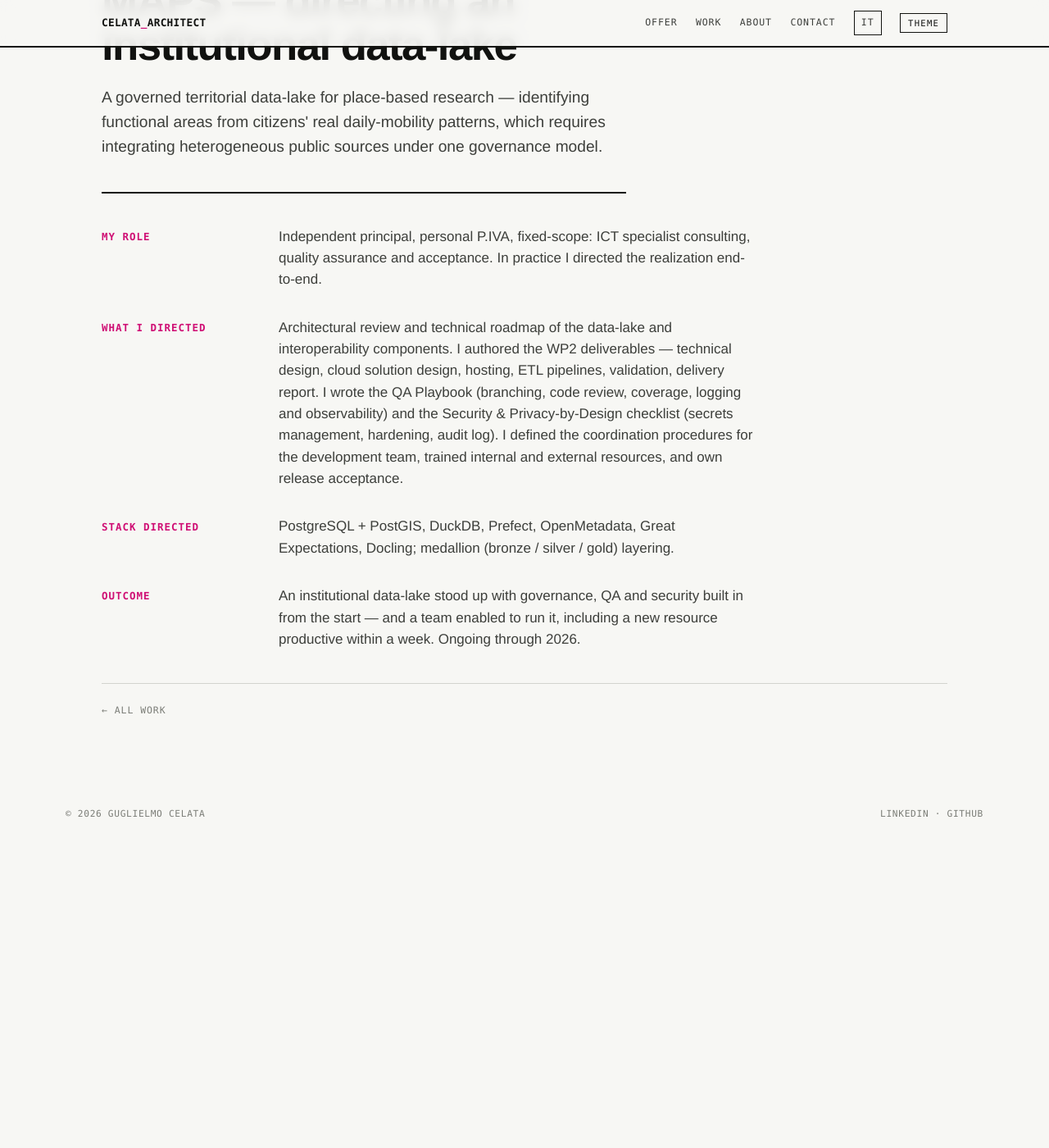
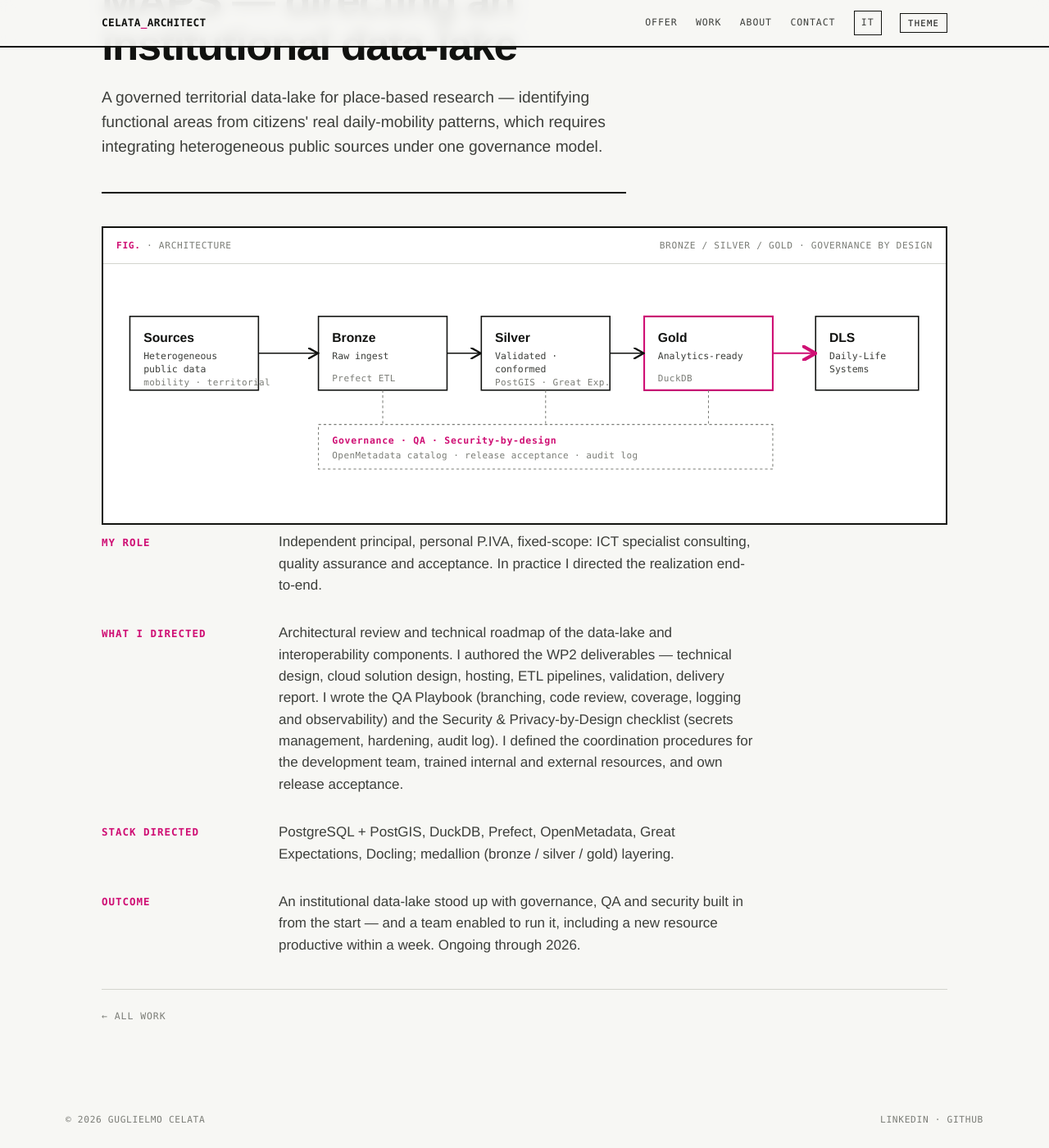
Before and after one commit to guglielmo/guglielmo.github.io, a Jekyll site: the page built from work/maps.html, in a window 1280 px wide and 1400 px high, scrolled down 243 px. Shown: the whole window at 82% size. Built offline with Jekyll 4.4.1, drawn with Linux system fonts in a browser that asks for light colours; before the commit the page ends 1270 px from its top, so only the background shows below that.

Commit message:
Add case-study diagrams, About portrait, and move photo into assets/img
Four inline SVG architecture diagrams (MAPS medallion, LLM monitoring
pipeline, OpenCoesione data model, health-system delivery pattern),
rendered per case via _includes/diagram.html and styled through the
site's token system (mono labels, hairlines, magenta on the value-bearing
stage), theme-aware.

About section shows a portrait (contained, framed) rendered only when the
image exists in the build. Moved the uploaded photo from assets/ to
assets/img/guglielmo-celata.jpg to match the referenced path.

Co-Authored-By: Claude Opus 4.8 <noreply@anthropic.com>
Claude-Session: https://claude.ai/code/session_01Vn7Vp7tbejf6QG2UMyPgRB

```diff
--- a/_data/en.yml
+++ b/_data/en.yml
@@ -67,6 +67,8 @@ work:
 about:
   label: About
   heading: "From the mathematics, not the hype cycle"
+  portrait: "/assets/img/guglielmo-celata.jpg"
+  portrait_alt: "Guglielmo Celata"
   specs:
     - k: Base
       v: "Personal P.IVA · remote"
@@ -88,6 +90,7 @@ contact:
   email: "guglielmo.celata@protonmail.com"
 
 case_back: "← All work"
+case_diagram_label: "Architecture"
 
 cases:
   maps:
--- a/_data/it.yml
+++ b/_data/it.yml
@@ -67,6 +67,8 @@ work:
 about:
   label: Chi sono
   heading: "Dalla matematica, non dal ciclo dell'hype"
+  portrait: "/assets/img/guglielmo-celata.jpg"
+  portrait_alt: "Guglielmo Celata"
   specs:
     - k: Sede
       v: "P.IVA personale · remoto"
@@ -88,6 +90,7 @@ contact:
   email: "guglielmo.celata@protonmail.com"
 
 case_back: "← Tutti i lavori"
+case_diagram_label: "Architettura"
 
 cases:
   maps:
--- /dev/null
+++ b/_includes/diagram.html
@@ -0,0 +1,158 @@
+{% case page.case %}
+{% when "maps" %}
+<figure class="diagram-fig">
+  <figcaption class="diagram-cap"><span><b>Fig.</b> · {{ t.case_diagram_label }}</span><span>Bronze / Silver / Gold · governance by design</span></figcaption>
+  <div class="diagram-body">
+    <svg viewBox="0 0 940 260" role="img" aria-label="MAPS medallion data-lake architecture">
+      <defs>
+        <marker id="mp-ar" markerWidth="9" markerHeight="9" refX="7" refY="4.5" orient="auto"><path d="M0,0 L8,4.5 L0,9" fill="none" stroke="var(--ink)" stroke-width="1.5"/></marker>
+        <marker id="mp-ara" markerWidth="9" markerHeight="9" refX="7" refY="4.5" orient="auto"><path d="M0,0 L8,4.5 L0,9" fill="none" stroke="var(--accent)" stroke-width="2"/></marker>
+      </defs>
+      <rect class="box" x="10" y="40" width="150" height="86"/>
+      <text class="t-title" x="26" y="70">Sources</text>
+      <text class="t-sub" x="26" y="90">Heterogeneous</text>
+      <text class="t-sub" x="26" y="105">public data</text>
+      <text class="t-tag" x="26" y="120">mobility · territorial</text>
+      <rect class="box" x="230" y="40" width="150" height="86"/>
+      <text class="t-title" x="246" y="70">Bronze</text>
+      <text class="t-sub" x="246" y="90">Raw ingest</text>
+      <text class="t-tag" x="246" y="116">Prefect ETL</text>
+      <rect class="box" x="420" y="40" width="150" height="86"/>
+      <text class="t-title" x="436" y="70">Silver</text>
+      <text class="t-sub" x="436" y="90">Validated ·</text>
+      <text class="t-sub" x="436" y="105">conformed</text>
+      <text class="t-tag" x="436" y="120">PostGIS · Great Exp.</text>
+      <rect class="box" x="610" y="40" width="150" height="86"/>
+      <rect class="box-accent" x="610" y="40" width="150" height="86"/>
+      <text class="t-title" x="626" y="70">Gold</text>
+      <text class="t-sub" x="626" y="90">Analytics-ready</text>
+      <text class="t-tag" x="626" y="116">DuckDB</text>
+      <rect class="box" x="810" y="40" width="120" height="86"/>
+      <text class="t-title" x="826" y="70">DLS</text>
+      <text class="t-sub" x="826" y="90">Daily-Life</text>
+      <text class="t-sub" x="826" y="105">Systems</text>
+      <line class="flow" x1="160" y1="83" x2="228" y2="83" marker-end="url(#mp-ar)"/>
+      <line class="flow" x1="380" y1="83" x2="418" y2="83" marker-end="url(#mp-ar)"/>
+      <line class="flow" x1="570" y1="83" x2="608" y2="83" marker-end="url(#mp-ar)"/>
+      <line class="flow-a" x1="760" y1="83" x2="808" y2="83" marker-end="url(#mp-ara)"/>
+      <rect class="band" x="230" y="166" width="530" height="52"/>
+      <text class="t-accent" x="246" y="188">Governance · QA · Security-by-design</text>
+      <text class="t-tag" x="246" y="206">OpenMetadata catalog · release acceptance · audit log</text>
+      <line class="band" x1="305" y1="126" x2="305" y2="166"/>
+      <line class="band" x1="495" y1="126" x2="495" y2="166"/>
+      <line class="band" x1="685" y1="126" x2="685" y2="166"/>
+    </svg>
+  </div>
+</figure>
+
+{% when "llm-monitoring" %}
+<figure class="diagram-fig">
+  <figcaption class="diagram-cap"><span><b>Fig.</b> · {{ t.case_diagram_label }}</span><span>Ingest → reason → rank</span></figcaption>
+  <div class="diagram-body">
+    <svg viewBox="0 0 940 230" role="img" aria-label="LLM monitoring pipeline over the data layer">
+      <defs>
+        <marker id="lm-ar" markerWidth="9" markerHeight="9" refX="7" refY="4.5" orient="auto"><path d="M0,0 L8,4.5 L0,9" fill="none" stroke="var(--ink)" stroke-width="1.5"/></marker>
+        <marker id="lm-ara" markerWidth="9" markerHeight="9" refX="7" refY="4.5" orient="auto"><path d="M0,0 L8,4.5 L0,9" fill="none" stroke="var(--accent)" stroke-width="2"/></marker>
+      </defs>
+      <rect class="box" x="10" y="70" width="140" height="80"/>
+      <text class="t-title" x="26" y="100">News stream</text>
+      <text class="t-tag" x="26" y="122">continuous</text>
+      <rect class="box" x="200" y="70" width="150" height="80"/>
+      <text class="t-title" x="216" y="100">Ingestion</text>
+      <text class="t-sub" x="216" y="120">structured ·</text>
+      <text class="t-sub" x="216" y="135">governed</text>
+      <rect class="box" x="400" y="36" width="240" height="148"/>
+      <rect class="box-accent" x="400" y="36" width="240" height="148"/>
+      <text class="t-accent" x="418" y="60">LLM · via API</text>
+      <text class="t-sub" x="418" y="88">› categorize</text>
+      <text class="t-sub" x="418" y="110">› summarize</text>
+      <text class="t-sub" x="418" y="132">› prioritize vs interests</text>
+      <text class="t-tag" x="418" y="162">the layer designed for it</text>
+      <rect class="box" x="690" y="70" width="140" height="80"/>
+      <text class="t-title" x="706" y="100">Ranked feed</text>
+      <text class="t-tag" x="706" y="122">per client</text>
+      <line class="flow" x1="150" y1="110" x2="198" y2="110" marker-end="url(#lm-ar)"/>
+      <line class="flow" x1="350" y1="110" x2="398" y2="110" marker-end="url(#lm-ar)"/>
+      <line class="flow-a" x1="640" y1="110" x2="688" y2="110" marker-end="url(#lm-ara)"/>
+      <text class="t-tag" x="706" y="180">→ analysts act</text>
+    </svg>
+  </div>
+</figure>
+
+{% when "opencoesione" %}
+<figure class="diagram-fig">
+  <figcaption class="diagram-cap"><span><b>Fig.</b> · {{ t.case_diagram_label }}</span><span>Model for query &amp; audit</span></figcaption>
+  <div class="diagram-body">
+    <svg viewBox="0 0 940 250" role="img" aria-label="OpenCoesione data model, queryable and auditable">
+      <defs>
+        <marker id="oc-ar" markerWidth="9" markerHeight="9" refX="7" refY="4.5" orient="auto"><path d="M0,0 L8,4.5 L0,9" fill="none" stroke="var(--ink)" stroke-width="1.5"/></marker>
+        <marker id="oc-ara" markerWidth="9" markerHeight="9" refX="7" refY="4.5" orient="auto"><path d="M0,0 L8,4.5 L0,9" fill="none" stroke="var(--accent)" stroke-width="2"/></marker>
+      </defs>
+      <rect class="box" x="10" y="80" width="150" height="86"/>
+      <text class="t-title" x="26" y="110">Programme</text>
+      <text class="t-title" x="26" y="128">data</text>
+      <text class="t-tag" x="26" y="150">EU + national</text>
+      <!-- entity cluster -->
+      <rect class="band" x="215" y="20" width="430" height="210"/>
+      <text class="t-tag" x="231" y="40">INTEGRATED DATA MODEL</text>
+      <rect class="box" x="235" y="56" width="180" height="40"/>
+      <text class="t-sub" x="251" y="81">Projects</text>
+      <rect class="box" x="235" y="110" width="180" height="40"/>
+      <text class="t-sub" x="251" y="135">Payments</text>
+      <rect class="box" x="235" y="164" width="180" height="40"/>
+      <text class="t-sub" x="251" y="189">Beneficiaries</text>
+      <rect class="box" x="445" y="83" width="180" height="40"/>
+      <text class="t-sub" x="461" y="108">Territories</text>
+      <rect class="box" x="445" y="137" width="180" height="40"/>
+      <text class="t-sub" x="461" y="162">Themes</text>
+      <line class="flow" x1="415" y1="76" x2="445" y2="100"/>
+      <line class="flow" x1="415" y1="130" x2="445" y2="120"/>
+      <line class="flow" x1="415" y1="130" x2="445" y2="155"/>
+      <line class="flow" x1="415" y1="184" x2="445" y2="160"/>
+      <rect class="box" x="700" y="80" width="230" height="86"/>
+      <rect class="box-accent" x="700" y="80" width="230" height="86"/>
+      <text class="t-accent" x="716" y="108">Public portal</text>
+      <text class="t-sub" x="716" y="130">queryable · auditable</text>
+      <text class="t-tag" x="716" y="152">open data · durable</text>
+      <line class="flow" x1="160" y1="123" x2="213" y2="123" marker-end="url(#oc-ar)"/>
+      <line class="flow-a" x1="645" y1="123" x2="698" y2="123" marker-end="url(#oc-ara)"/>
+    </svg>
+  </div>
+</figure>
+
+{% when "health-system" %}
+<figure class="diagram-fig">
+  <figcaption class="diagram-cap"><span><b>Fig.</b> · {{ t.case_diagram_label }}</span><span>Need → architecture → team</span></figcaption>
+  <div class="diagram-body">
+    <svg viewBox="0 0 940 240" role="img" aria-label="From requirements to architecture, infrastructure and a shipping team">
+      <defs>
+        <marker id="hs-ar" markerWidth="9" markerHeight="9" refX="7" refY="4.5" orient="auto"><path d="M0,0 L8,4.5 L0,9" fill="none" stroke="var(--ink)" stroke-width="1.5"/></marker>
+        <marker id="hs-ara" markerWidth="9" markerHeight="9" refX="7" refY="4.5" orient="auto"><path d="M0,0 L8,4.5 L0,9" fill="none" stroke="var(--accent)" stroke-width="2"/></marker>
+      </defs>
+      <rect class="box" x="10" y="40" width="200" height="86"/>
+      <text class="t-title" x="26" y="70">Ambiguous</text>
+      <text class="t-title" x="26" y="88">requirements</text>
+      <text class="t-tag" x="26" y="112">gathered · structured</text>
+      <rect class="box" x="260" y="40" width="200" height="86"/>
+      <text class="t-title" x="276" y="70">Architecture</text>
+      <text class="t-sub" x="276" y="90">application ·</text>
+      <text class="t-sub" x="276" y="105">tech choices</text>
+      <rect class="box" x="510" y="40" width="200" height="86"/>
+      <text class="t-title" x="526" y="70">Infrastructure</text>
+      <text class="t-sub" x="526" y="90">operating</text>
+      <text class="t-sub" x="526" y="105">foundation</text>
+      <rect class="box" x="760" y="40" width="170" height="86"/>
+      <rect class="box-accent" x="760" y="40" width="170" height="86"/>
+      <text class="t-accent" x="776" y="70">Team ships</text>
+      <text class="t-tag" x="776" y="92">clear path</text>
+      <line class="flow" x1="210" y1="83" x2="258" y2="83" marker-end="url(#hs-ar)"/>
+      <line class="flow" x1="460" y1="83" x2="508" y2="83" marker-end="url(#hs-ar)"/>
+      <line class="flow-a" x1="710" y1="83" x2="758" y2="83" marker-end="url(#hs-ara)"/>
+      <rect class="band" x="510" y="150" width="200" height="46"/>
+      <text class="t-accent" x="526" y="172">Held by me</text>
+      <text class="t-tag" x="526" y="188">incl. Kubernetes layer</text>
+      <line class="band" x1="610" y1="126" x2="610" y2="150"/>
+    </svg>
+  </div>
+</figure>
+{% endcase %}
--- a/_layouts/case.html
+++ b/_layouts/case.html
@@ -9,6 +9,7 @@ layout: base
     <p class="kicker">{{ c.meta }}</p>
     <h1>{{ c.title }}</h1>
     <p class="case-lead">{{ c.lead }}</p>
+    {% include diagram.html %}
     <div class="case-blocks">
       {% for b in c.blocks %}
       <section class="case-block">
--- a/_layouts/home.html
+++ b/_layouts/home.html
@@ -46,7 +46,9 @@ layout: base
 </section>
 
 <section id="about">
-  <div class="wrap about">
+  <div class="wrap">
+    {% assign has_portrait = false %}{% for sf in site.static_files %}{% if sf.path == t.about.portrait %}{% assign has_portrait = true %}{% endif %}{% endfor %}{% if has_portrait %}<img class="portrait" src="{{ t.about.portrait | relative_url }}" alt="{{ t.about.portrait_alt }}" loading="lazy">{% endif %}
+    <div class="about">
     <div>
       <span class="lbl">{{ t.about.label }}</span>
       <h2>{{ t.about.heading }}</h2>
@@ -59,6 +61,7 @@ layout: base
     <div class="about-body">
       {% for para in t.about.body %}<p{% if forloop.first %} class="lead"{% endif %}>{{ para }}</p>{% endfor %}
     </div>
+    </div>
   </div>
 </section>
 
--- a/assets/css/main.css
+++ b/assets/css/main.css
@@ -109,6 +109,7 @@ main > section { padding: clamp(2.8rem, 6vw, 4.5rem) 0; border-bottom: 2px solid
 
 /* ---- about ---- */
 .about { display: grid; grid-template-columns: 1fr 1.4fr; gap: clamp(1.5rem, 4vw, 3.5rem); }
+.portrait { display: block; width: 100%; max-width: 640px; height: auto; border: 2px solid var(--rule); background: #0d0e0c; margin: 0 0 2.8rem; }
 .about .lbl { font-family: var(--mono); font-size: 0.72rem; letter-spacing: 0.12em; text-transform: uppercase; color: var(--ink-faint); }
 .about h2 { font-family: var(--grot); font-weight: 800; font-size: clamp(1.5rem, 3vw, 2.2rem); letter-spacing: -0.02em; margin: 0.6rem 0 0; text-transform: uppercase; text-wrap: balance; }
 .about-body p { color: var(--ink-soft); max-width: 62ch; }
@@ -149,5 +150,21 @@ footer { }
 .foot-in a { color: var(--ink-faint); text-decoration: none; }
 .foot-in a:hover { color: var(--accent); }
 
+/* ---- case-study diagram ---- */
+.diagram-fig { margin: 2.5rem 0 0.5rem; border: 2px solid var(--rule); background: var(--panel); }
+.diagram-cap { display: flex; justify-content: space-between; gap: 1rem; flex-wrap: wrap; font-family: var(--mono); font-size: 0.7rem; text-transform: uppercase; letter-spacing: 0.06em; color: var(--ink-faint); padding: 0.8rem 1rem; border-bottom: 1px solid var(--rule-soft); }
+.diagram-cap b { color: var(--accent); font-weight: 700; }
+.diagram-body { padding: 1.4rem; overflow-x: auto; }
+.diagram-body svg { display: block; width: 100%; height: auto; min-width: 620px; }
+.diagram-fig .box { fill: var(--panel); stroke: var(--ink); stroke-width: 1.5; }
+.diagram-fig .box-accent { fill: none; stroke: var(--accent); stroke-width: 2; }
+.diagram-fig .band { fill: none; stroke: var(--ink-faint); stroke-width: 1; stroke-dasharray: 3 3; }
+.diagram-fig .t-title { fill: var(--ink); font-family: var(--grot); font-weight: 700; font-size: 15px; }
+.diagram-fig .t-sub { fill: var(--ink-soft); font-family: var(--mono); font-size: 11px; }
+.diagram-fig .t-tag { fill: var(--ink-faint); font-family: var(--mono); font-size: 10.5px; letter-spacing: 0.04em; }
+.diagram-fig .t-accent { fill: var(--accent); font-family: var(--mono); font-size: 11px; font-weight: 700; letter-spacing: 0.06em; }
+.diagram-fig .flow { stroke: var(--ink); stroke-width: 1.5; fill: none; }
+.diagram-fig .flow-a { stroke: var(--accent); stroke-width: 2; fill: none; }
+
 @media (prefers-reduced-motion: reduce) { html { scroll-behavior: auto; } * { transition: none !important; } }
 a:focus-visible, button:focus-visible { outline: 2px solid var(--accent); outline-offset: 2px; }
```
Also changed, not shown: assets/img/guglielmo-celata.jpg (renamed from assets/photo_2026-07-19_09-32-49.jpg).
